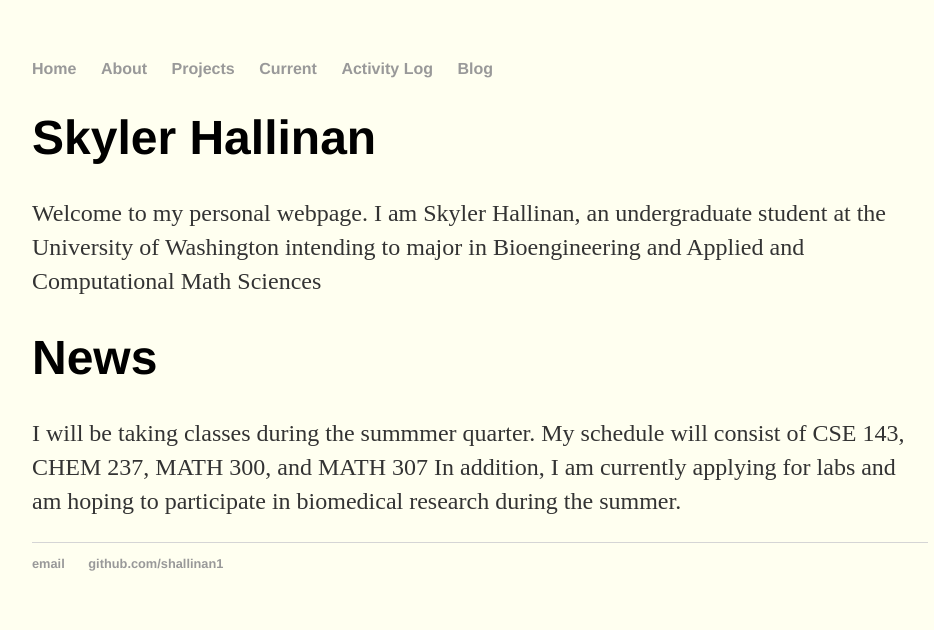
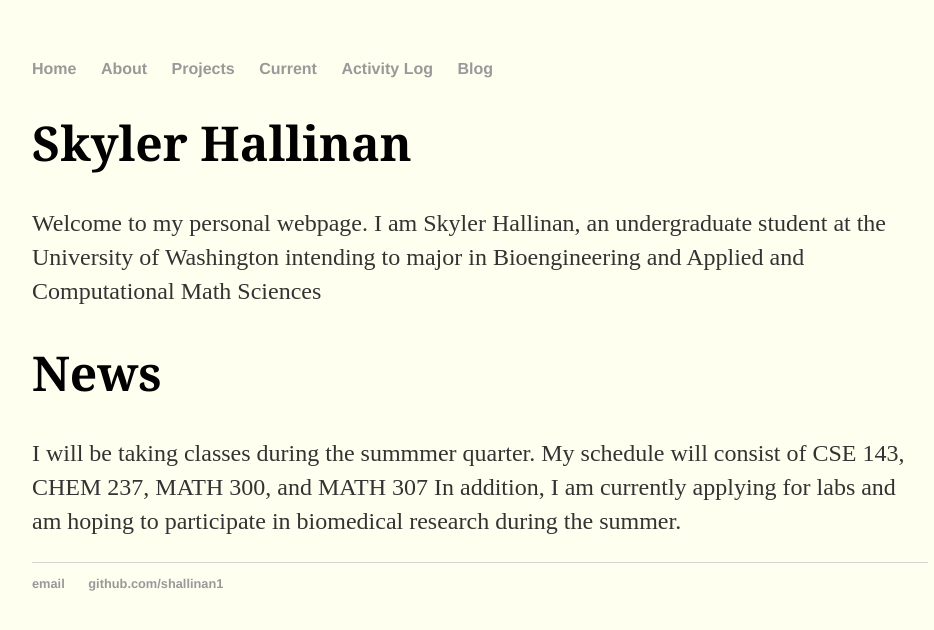
Before and after one commit to shallinan1/shallinan1.github.io, a Jekyll site: the page built from index.md, in a window 1280 px wide. Shown: the top 630 px of the page, without its empty margins (160-1094 px from the left). Built offline with Jekyll 4.4.1, drawn with Linux system fonts in a browser that asks for light colours; our own code applies the rules of GitHub Pages for plain Markdown files.

Commit message:
header font
cormorant looks good???

```diff
--- a/css/main.css
+++ b/css/main.css
@@ -22,7 +22,7 @@ a:hover {
 }
 h1 {
     font-size: 3em;
-    font-family:'Helvetica', 'Georgia', 'Sans-Serif';
+    font-family:'Cormorant Medium', 'Georgia', 'Sans-Serif';
 }
 p {
     font-size: 1.5em;
```
